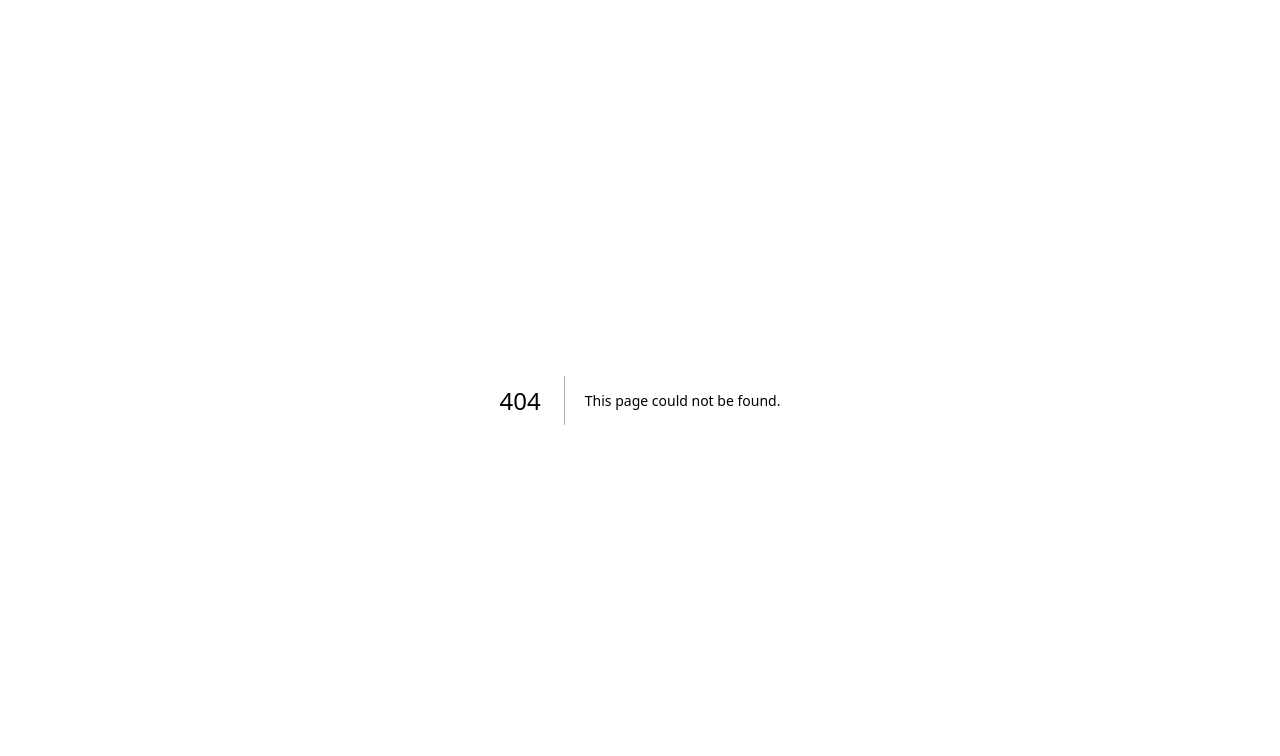
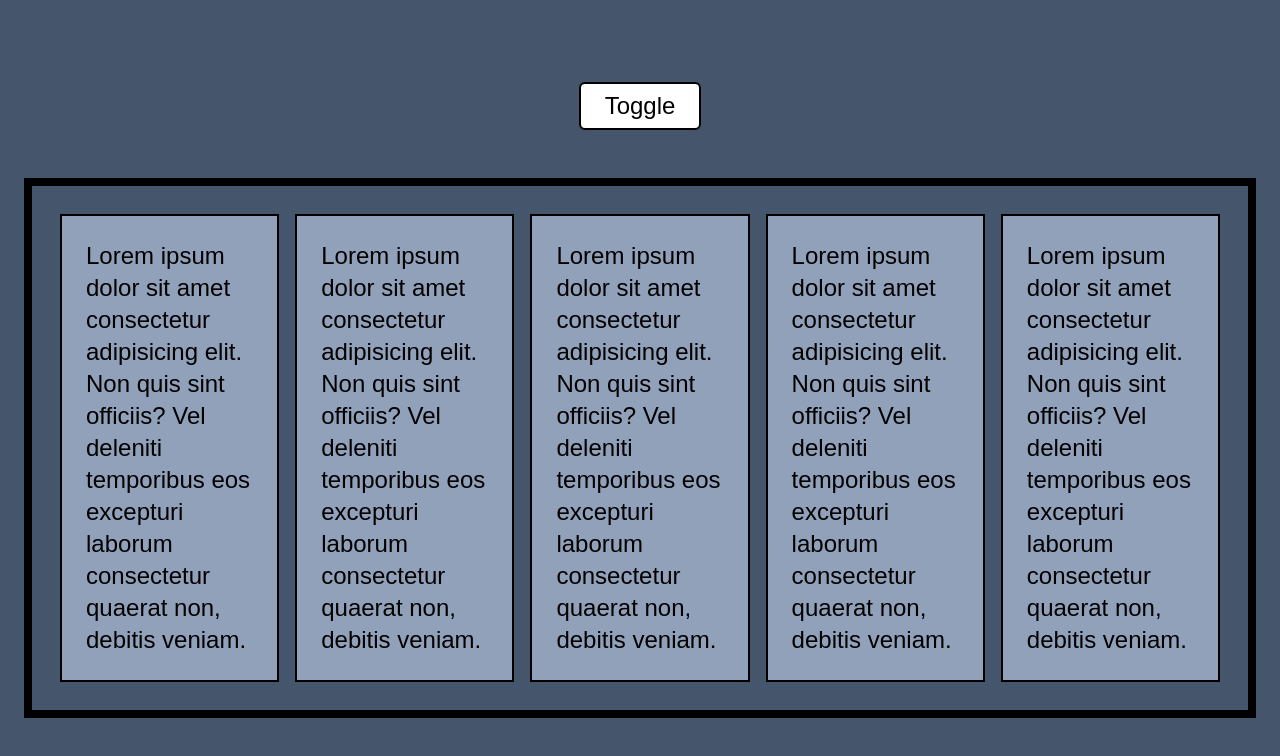
Before and after one commit to sayeed-dev-07/animation, a Next.js app: page /flip-2 in a window 1280 px wide. Before the commit this address had no page. Shown: the top 756 px of the page. Built offline with nearby package versions, Linux system fonts and the light colour scheme.

Commit message:
flip medium - 2

```diff
--- /dev/null
+++ b/app/flip-2/page.tsx
@@ -0,0 +1,55 @@
+
+
+/* eslint-disable react-hooks/refs */
+'use client'
+import React, { useRef, useState } from 'react';
+import { Flip } from 'gsap/all';
+import { useGSAP } from '@gsap/react';
+import gsap from 'gsap';
+
+gsap.registerPlugin(Flip);
+const Page = () => {
+    const flipRef = useRef<Flip.FlipState | null>(null)
+    const [isRow, setIsRow] = useState<boolean>(true)
+    const { contextSafe } = useGSAP(() => {
+        if (!flipRef.current) return
+        Flip.from(flipRef.current, {
+            absolute: true,
+            ease: 'power2.inOut',
+            nested: true,
+            duration:1,
+            onComplete: () => { flipRef.current = null }
+        })
+    }, { dependencies: [isRow] })
+
+
+    const handleCLick = contextSafe(() => {
+        flipRef.current = Flip.getState(['.box', '.box-container', '.button'],{props: 'backgroundColor, color',})
+        setIsRow(!isRow)
+    })
+
+    return (
+        <div className='min-h-screen bg-slate-600 text-black p-6 flex items-center justify-center flex-col gap-y-12 text-2xl'>
+            <button onClick={handleCLick} className='px-6 py-1.5 border-2  rounded-md bg-white cursor-pointer button'>Toggle</button>
+            <div  className={`box-container border-8 p-7 flex ${isRow ? 'flex-row ' : 'flex-col '} items-center  justify-center gap-4`}>
+                <div className={`box p-6 border-2 w-full } bg-slate-400`}>
+                    <p>Lorem ipsum dolor sit amet consectetur adipisicing elit. Non quis sint officiis? Vel deleniti temporibus eos excepturi laborum consectetur quaerat non, debitis veniam.</p>
+                </div>
+                <div className="box p-6 border-2 w-full bg-slate-400">
+                    <p>Lorem ipsum dolor sit amet consectetur adipisicing elit. Non quis sint officiis? Vel deleniti temporibus eos excepturi laborum consectetur quaerat non, debitis veniam.</p>
+                </div>
+                <div className="box w-full p-6 border-2 bg-slate-400">
+                    <p>Lorem ipsum dolor sit amet consectetur adipisicing elit. Non quis sint officiis? Vel deleniti temporibus eos excepturi laborum consectetur quaerat non, debitis veniam.</p>
+                </div>
+                <div className="box w-full p-6 border-2 bg-slate-400">
+                    <p>Lorem ipsum dolor sit amet consectetur adipisicing elit. Non quis sint officiis? Vel deleniti temporibus eos excepturi laborum consectetur quaerat non, debitis veniam.</p>
+                </div>
+                <div className="box w-full p-6 border-2 bg-slate-400">
+                    <p>Lorem ipsum dolor sit amet consectetur adipisicing elit. Non quis sint officiis? Vel deleniti temporibus eos excepturi laborum consectetur quaerat non, debitis veniam.</p>
+                </div>
+            </div>
+        </div>
+    );
+};
+
+export default Page;
```
